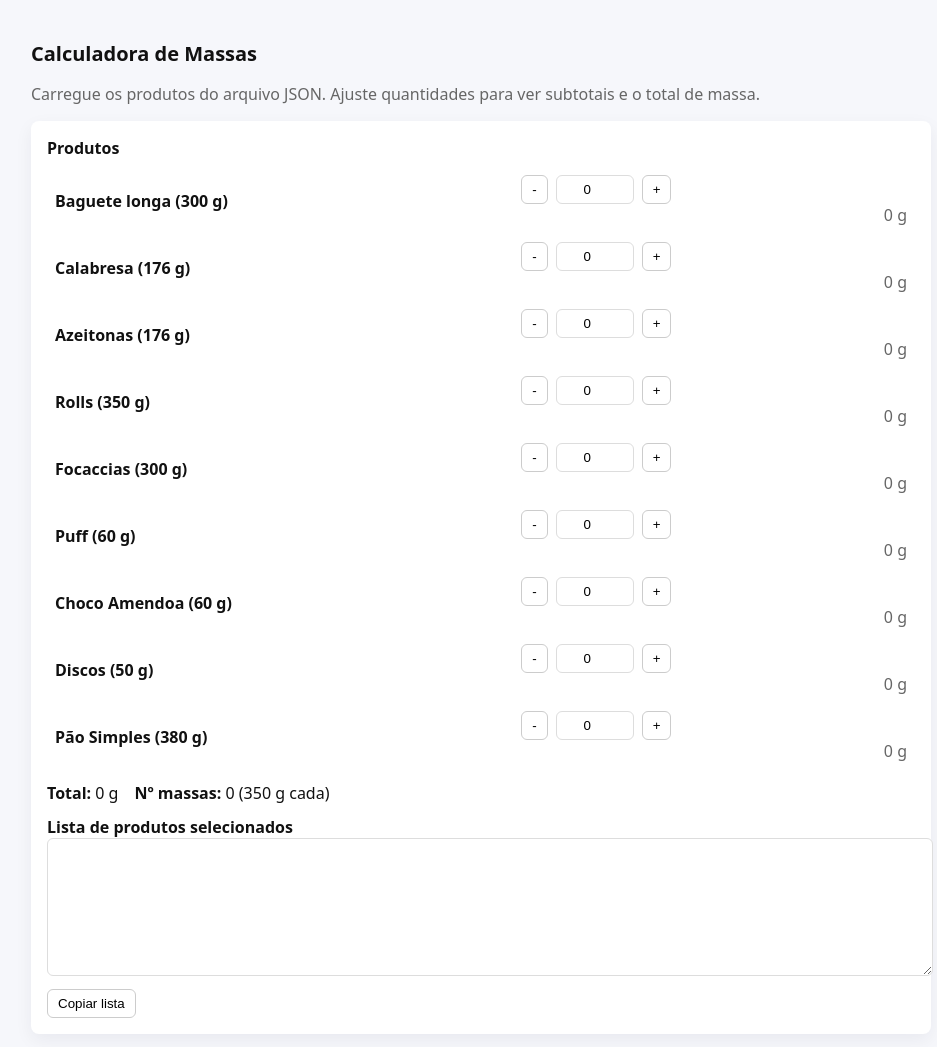
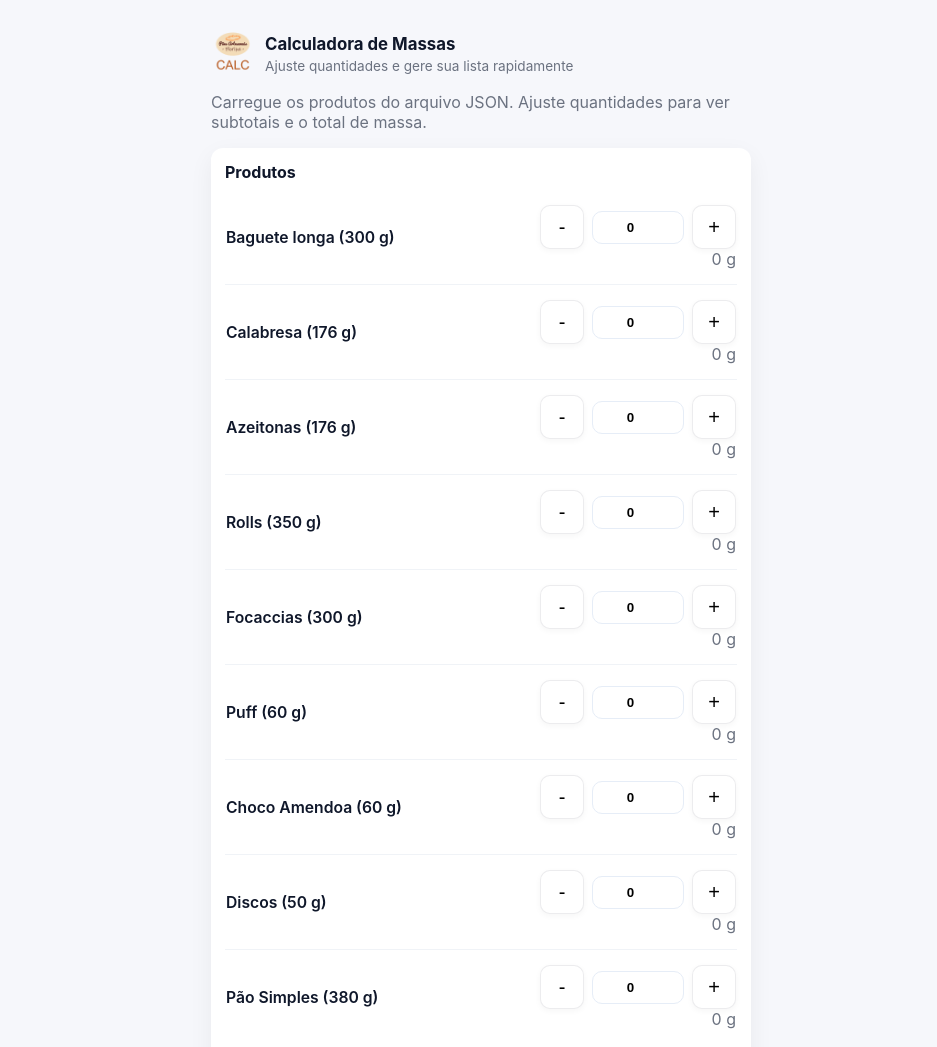
Before and after one commit to kzoty/dough, a plain HTML site: page index.html in a window 1280 px wide. Shown: the top 1047 px of the page, without its empty margins (159-1096 px from the left). Drawn offline with Linux system fonts and the light colour scheme.

Commit message:
fix visual

```diff
--- a/index.html
+++ b/index.html
@@ -10,29 +10,66 @@
   <meta name="apple-mobile-web-app-capable" content="yes">
   <link rel="apple-touch-icon" href="icon-192.png">
   <style>
-    :root{--card:#fff;--muted:#666}
-    html,body{height:100%;margin:0;font-family:system-ui,-apple-system,"Segoe UI",Roboto,Helvetica,Arial;background:#f6f7fb;color:#111}
-    .wrap{max-width:900px;margin:20px auto;padding:20px}
-    header{display:flex;align-items:center;justify-content:space-between}
-    h1{margin:0;font-size:1.25rem}
-    .card{background:var(--card);border-radius:8px;box-shadow:0 6px 18px rgba(20,20,50,0.06);padding:16px;margin-top:12px}
+    :root{
+      --bg:#f6f7fb;
+      --card:#ffffff;
+      --muted:#6b7280;
+      --accent:#2b6ef6;
+      --danger:#e53e3e;
+      --radius:12px;
+    }
+
+    html,body{height:100%;margin:0;font-family:Inter, system-ui, -apple-system, "Segoe UI", Roboto, Helvetica, Arial;background:var(--bg);color:#0f172a;-webkit-font-smoothing:antialiased}
+    .wrap{max-width:540px;margin:12px auto;padding:14px}
+
+    header{display:flex;align-items:center;justify-content:space-between;gap:12px}
+    .brand{display:flex;align-items:center;gap:10px}
+    .brand img{width:44px;height:44px;border-radius:8px}
+    h1{margin:0;font-size:1.05rem;font-weight:700}
+    .subtitle{font-size:0.85rem;color:var(--muted);margin-top:4px}
+
+    .card{background:var(--card);border-radius:var(--radius);box-shadow:0 8px 24px rgba(12,18,30,0.06);padding:14px;margin-top:12px}
+
+    /* products as responsive rows */
     .products{width:100%;border-collapse:collapse}
-    .products td{padding:8px;vertical-align:middle}
-    .product-name{font-weight:600}
+    .products tr{display:flex;flex-direction:row;align-items:center;justify-content:space-between;padding:14px 0;border-bottom:1px solid #f0f3f7}
+    .products tr:last-child{border-bottom:0}
+    .products td{vertical-align:middle}
+    .product-name{font-weight:600;font-size:0.98rem}
+    .product-weight{display:block;font-size:0.78rem;color:var(--muted);margin-top:4px}
+
     .qty-controls{display:flex;align-items:center;gap:8px}
-    button{padding:6px 10px;border-radius:6px;border:1px solid #ccc;background:white;cursor:pointer}
-    input[type=number]{width:64px;padding:6px;border:1px solid #ddd;border-radius:6px;text-align:center}
-    .summary{display:flex;gap:16px;align-items:center;flex-wrap:wrap;margin-top:12px}
+    .qty-controls button{width:44px;height:44px;border-radius:10px;border:1px solid rgba(15,23,42,0.08);background:#fff;font-size:20px;display:inline-flex;align-items:center;justify-content:center;box-shadow:0 2px 6px rgba(12,18,30,0.04)}
+    .qty-controls button:active{transform:translateY(1px)}
+    input[type=number]{width:74px;padding:8px;border:1px solid #e6edf7;border-radius:10px;text-align:center;font-weight:600}
+
+    .subtotal{min-width:92px;text-align:right;font-weight:700;color:#0f172a}
+
+    .summary{display:flex;flex-direction:column;gap:8px;align-items:stretch;margin-top:12px}
+    .summary .row{display:flex;justify-content:space-between;align-items:center;padding:10px;border-radius:10px;background:#f8fafc}
     .muted{color:var(--muted)}
-    textarea{width:100%;min-height:120px;padding:8px;border-radius:6px;border:1px solid #ddd}
+
+    textarea{width:100%;min-height:140px;padding:10px;border-radius:8px;border:1px solid #eef3fb;font-family:inherit}
     .actions{display:flex;gap:8px;align-items:center}
-    @media(max-width:640px){.qty-controls input{width:56px}}
+    #copyBtn{background:var(--accent);color:white;border:0;padding:10px 12px;border-radius:10px}
+
+    #installBtn{background:transparent;border:1px solid rgba(15,23,42,0.06);padding:8px 10px;border-radius:10px}
+
+    @media(min-width:560px){
+      .wrap{padding:20px}
+    }
   </style>
 </head>
 <body>
   <div class="wrap">
     <header>
-      <h1>Calculadora de Massas</h1>
+      <div class="brand">
+        <img src="icon-192.png" alt="Dough">
+        <div>
+          <h1>Calculadora de Massas</h1>
+          <div class="subtitle">Ajuste quantidades e gere sua lista rapidamente</div>
+        </div>
+      </div>
       <div>
         <button id="installBtn" hidden>Instalar</button>
       </div>
```
